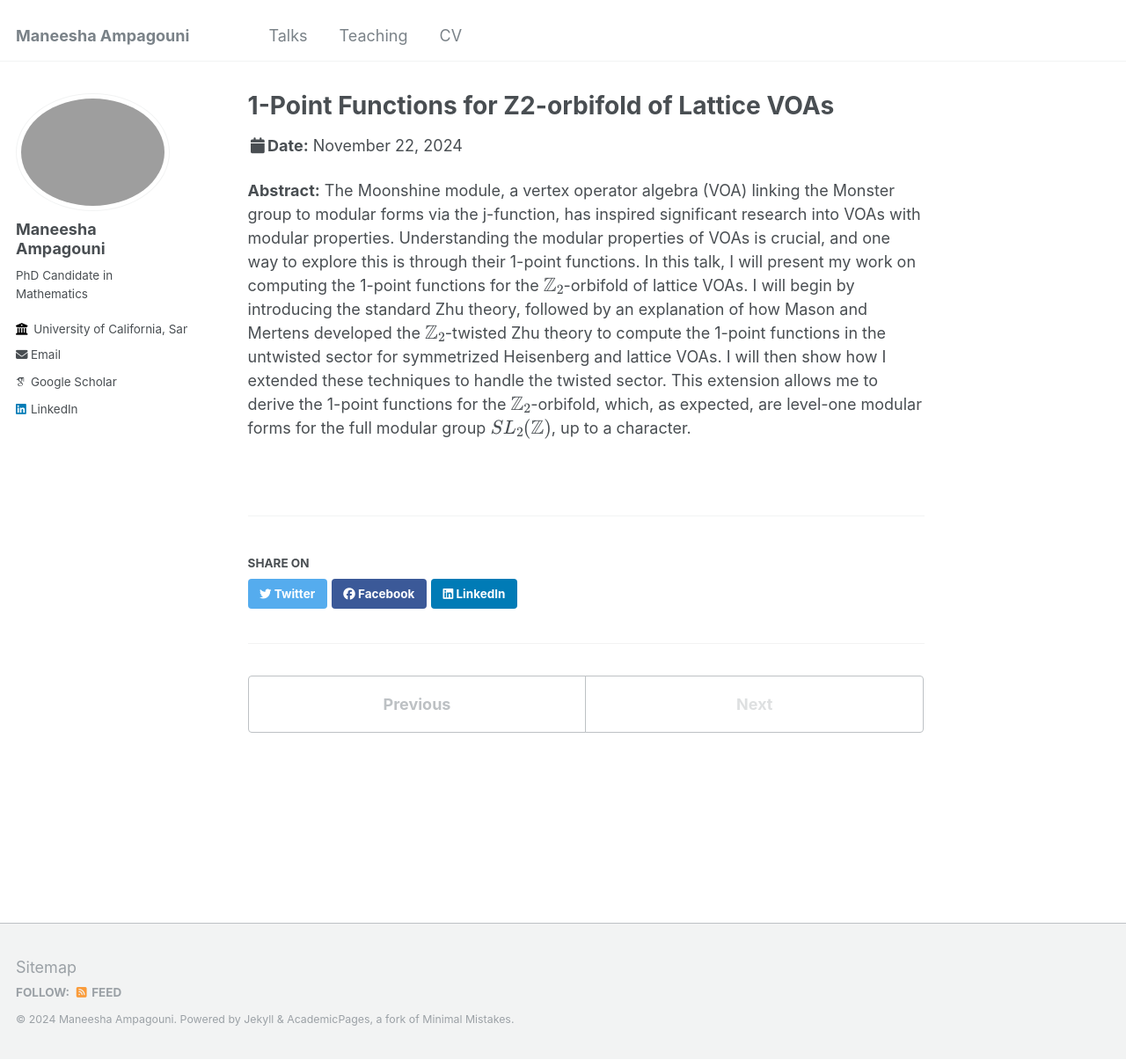
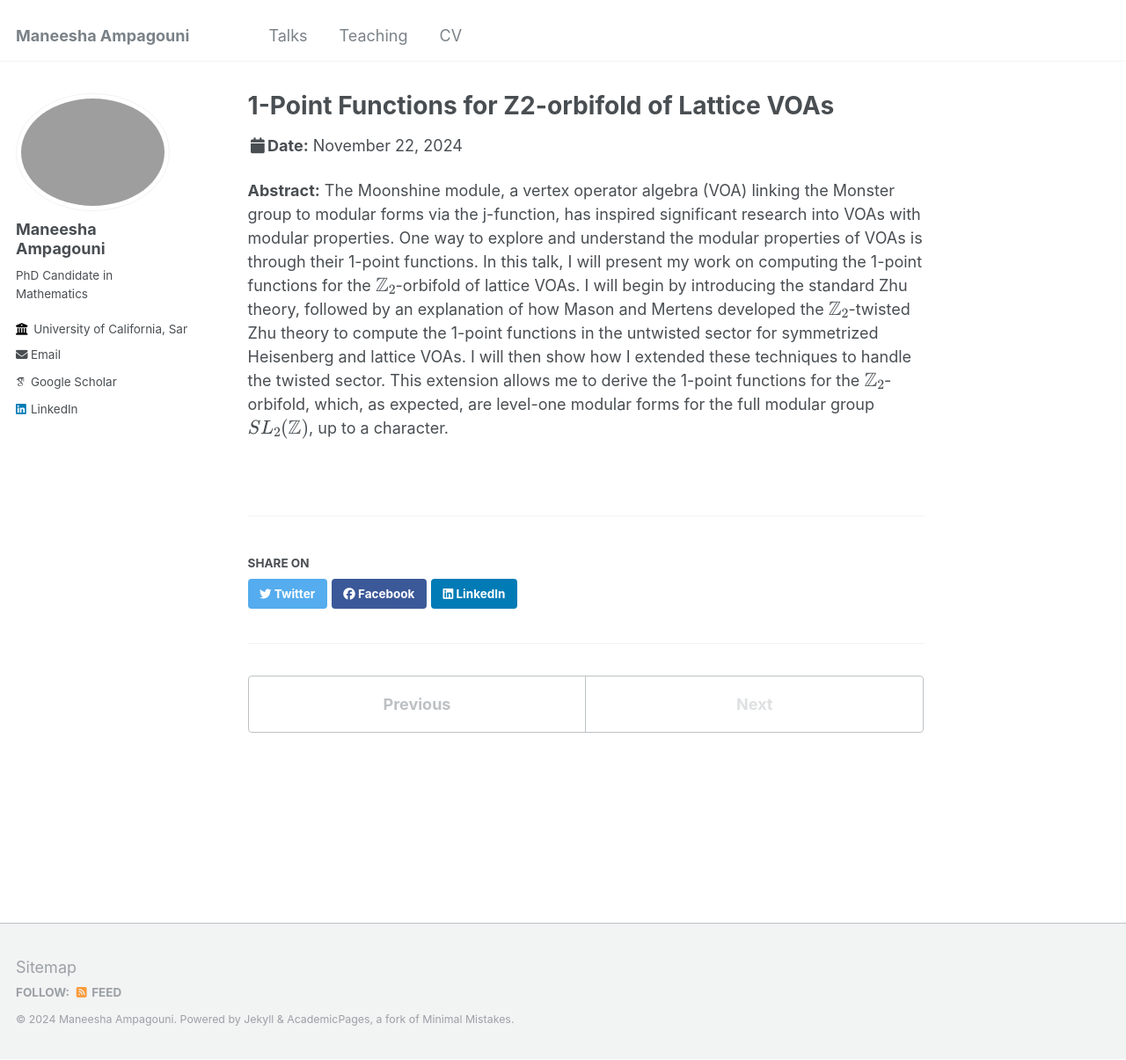
Before and after one commit to ManeeshaAmpagouni/maneeshaampagouni.github.io, a Jekyll site: the page built from _talks/1-point functions.md, in a window 1280 px wide and 1205 px high. Shown: the whole window at 88% size. Built offline with Jekyll 4.4.1, drawn with Linux system fonts in a browser that asks for light colours; some web fonts are replaced.

Commit message:
Talk abstract update

```diff
--- a/_talks/1-point functions.md
+++ b/_talks/1-point functions.md
@@ -9,4 +9,4 @@ date: 2024-11-22
 ---
 
 **Abstract:**
-The Moonshine module, a vertex operator algebra (VOA) linking the Monster group to modular forms via the j-function, has inspired significant research into VOAs with modular properties. Understanding the modular properties of VOAs is crucial, and one way to explore this is through their 1-point functions. In this talk, I will present my work on computing the 1-point functions for the $\mathbb{Z}_2$-orbifold of lattice VOAs. I will begin by introducing the standard Zhu theory, followed by an explanation of how Mason and Mertens developed the $\mathbb{Z}_2$-twisted Zhu theory to compute the 1-point functions in the untwisted sector for symmetrized Heisenberg and lattice VOAs. I will then show how I extended these techniques to handle the twisted sector. This extension allows me to derive the 1-point functions for the $\mathbb{Z}_2$-orbifold, which, as expected, are level-one modular forms for the full modular group $SL_2(\mathbb{Z})$, up to a character.
+The Moonshine module, a vertex operator algebra (VOA) linking the Monster group to modular forms via the j-function, has inspired significant research into VOAs with modular properties. One way to explore and understand the modular properties of VOAs is through their 1-point functions. In this talk, I will present my work on computing the 1-point functions for the $\mathbb{Z}_2$-orbifold of lattice VOAs. I will begin by introducing the standard Zhu theory, followed by an explanation of how Mason and Mertens developed the $\mathbb{Z}_2$-twisted Zhu theory to compute the 1-point functions in the untwisted sector for symmetrized Heisenberg and lattice VOAs. I will then show how I extended these techniques to handle the twisted sector. This extension allows me to derive the 1-point functions for the $\mathbb{Z}_2$-orbifold, which, as expected, are level-one modular forms for the full modular group $SL_2(\mathbb{Z})$, up to a character.
```
